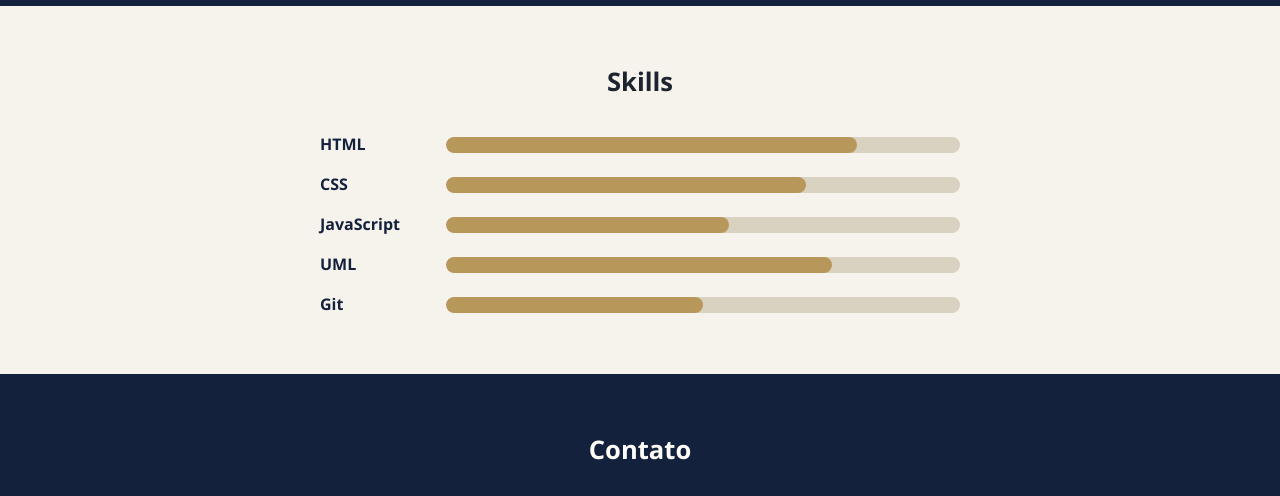
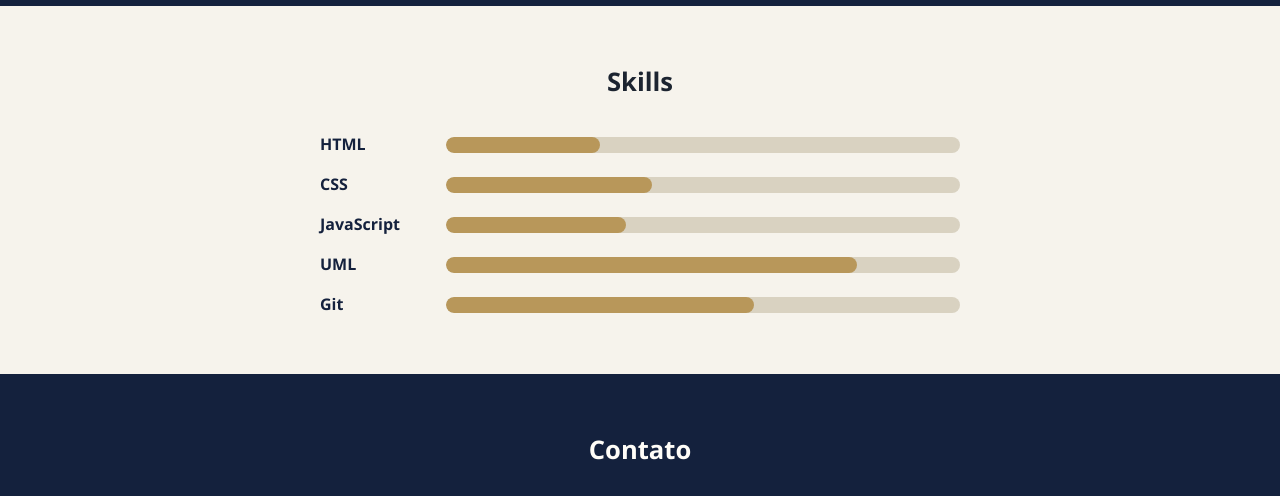
Before and after one commit to bruninhoprogramaciones/meu-portfolio, a plain HTML site: page index.html in a window 1280 px wide. Shown: the part 1000-1496 px from the top of the page. Drawn offline with Linux system fonts and the light colour scheme.

Commit message:
Update index.html

```diff
--- a/index.html
+++ b/index.html
@@ -69,11 +69,11 @@
       <div class="conteudo">
         <h2>Skills</h2>
         <ul class="skills">
-          <li><span class="nome">HTML</span><div class="barra" role="progressbar" aria-valuenow="30" aria-valuemin="0" aria-valuemax="100" aria-label="HTML: 30%"><div style="width:80%"></div></div></li>
-          <li><span class="nome">CSS</span><div class="barra" role="progressbar" aria-valuenow="40" aria-valuemin="0" aria-valuemax="100" aria-label="CSS: 40%"><div style="width:70%"></div></div></li>
-          <li><span class="nome">JavaScript</span><div class="barra" role="progressbar" aria-valuenow="35" aria-valuemin="0" aria-valuemax="100" aria-label="JavaScript: 35%"><div style="width:55%"></div></div></li>
-          <li><span class="nome">UML</span><div class="barra" role="progressbar" aria-valuenow="80" aria-valuemin="0" aria-valuemax="100" aria-label="UML: 80%"><div style="width:75%"></div></div></li>
-          <li><span class="nome">Git</span><div class="barra" role="progressbar" aria-valuenow="60" aria-valuemin="0" aria-valuemax="100" aria-label="Git: 60%"><div style="width:50%"></div></div></li>
+          <li><span class="nome">HTML</span><div class="barra" role="progressbar" aria-valuenow="30" aria-valuemin="0" aria-valuemax="100" aria-label="HTML: 30%"><div style="width:30%"></div></div></li>
+          <li><span class="nome">CSS</span><div class="barra" role="progressbar" aria-valuenow="40" aria-valuemin="0" aria-valuemax="100" aria-label="CSS: 40%"><div style="width:40%"></div></div></li>
+          <li><span class="nome">JavaScript</span><div class="barra" role="progressbar" aria-valuenow="35" aria-valuemin="0" aria-valuemax="100" aria-label="JavaScript: 35%"><div style="width:35%"></div></div></li>
+          <li><span class="nome">UML</span><div class="barra" role="progressbar" aria-valuenow="80" aria-valuemin="0" aria-valuemax="100" aria-label="UML: 80%"><div style="width:80%"></div></div></li>
+          <li><span class="nome">Git</span><div class="barra" role="progressbar" aria-valuenow="60" aria-valuemin="0" aria-valuemax="100" aria-label="Git: 60%"><div style="width:60%"></div></div></li>
         </ul>
       </div>
     </section>
```
